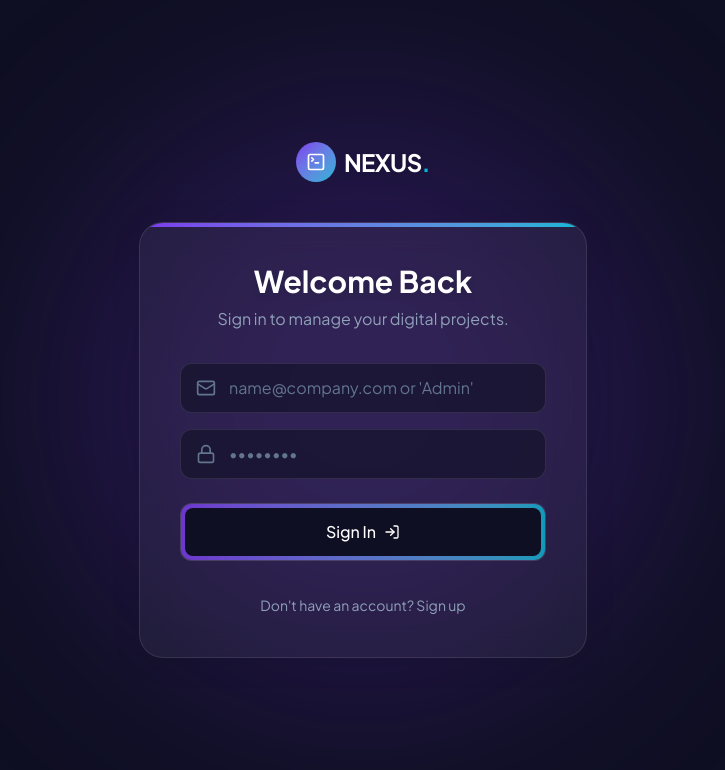
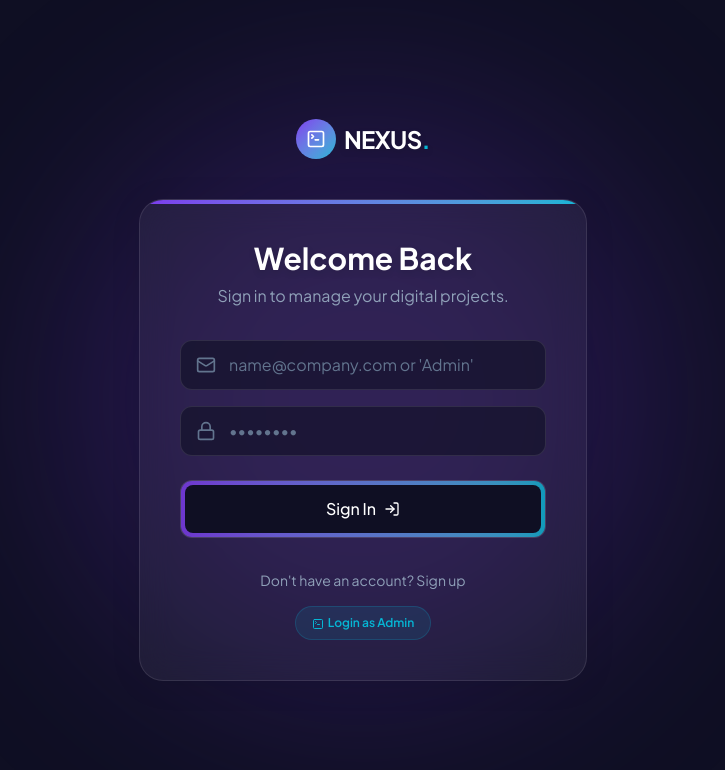
Before and after one commit to adsfusion/nexus-premium-agency, a React (Vite) app: page /auth in a window 1280 px wide. Shown: the top 770 px of the page, without its empty margins (277-1002 px from the left). Built offline with nearby package versions, Linux system fonts and the light colour scheme.

Commit message:
feat: add quick 'Login as Admin' demo button to auth screen

```diff
--- a/src/pages/AdminDashboard.tsx
+++ b/src/pages/AdminDashboard.tsx
@@ -57,8 +57,14 @@ export default function AdminDashboard() {
         if (data) setNotifications(data);
     };
 
-    const updateStatus = async (projectId: string, newStatus: string) => {
+    const updateStatus = async (projectId: string, newStatus: string, userId: string) => {
         await supabase.from('projects').update({ status: newStatus }).eq('id', projectId);
+
+        // Notify the user about the status change
+        await supabase.from('notifications').insert({
+            user_id: userId,
+            message: `Your project status has been updated to: ${newStatus}`
+        });
     };
 
     const markNotifRead = async (id: string) => {
@@ -199,11 +205,11 @@ export default function AdminDashboard() {
                                     <td className="p-6">
                                         <select
                                             value={project.status}
-                                            onChange={(e) => updateStatus(project.id, e.target.value)}
+                                            onChange={(e) => updateStatus(project.id, e.target.value, project.user_id)}
                                             className="bg-[#0F0F23] border border-white/20 rounded-lg px-3 py-2 text-sm text-white focus:outline-none focus:border-[#7C3AED] cursor-pointer"
                                         >
                                             <option value="Pending Review">Pending Review</option>
-                                            <option value="In Progress">In Progress</option>
+                                            <option value="Accepted">Accepted</option>
                                             <option value="Completed">Completed</option>
                                         </select>
                                     </td>
--- a/src/pages/Auth.tsx
+++ b/src/pages/Auth.tsx
@@ -131,12 +131,31 @@ export default function Auth() {
                         </button>
                     </form>
 
-                    <div className="mt-8 text-center">
+                    <div className="mt-8 text-center flex flex-col gap-4">
                         <button
                             onClick={() => setIsLogin(!isLogin)}
                             className="text-sm text-slate-400 hover:text-white transition-colors"
                         >
                             {isLogin ? "Don't have an account? Sign up" : 'Already have an account? Sign in'}
+                        </button>
+
+                        <button
+                            type="button"
+                            onClick={(e) => {
+                                setEmail('admin');
+                                setPassword('admin');
+                                setIsLogin(true);
+                                // A slight timeout to let state update, though handleAuth uses the state.
+                                // It's better to just directly navigate or call the auth with admin credentials
+                                setTimeout(() => {
+                                    const formEvent = { preventDefault: () => { } } as React.FormEvent;
+                                    handleAuth(formEvent);
+                                }, 100);
+                            }}
+                            className="text-xs font-semibold text-[#06B6D4] hover:text-white transition-colors bg-[#06B6D4]/10 py-2 px-4 rounded-full border border-[#06B6D4]/20 mx-auto"
+                        >
+                            <TerminalSquare className="w-3 h-3 inline mr-1" />
+                            Login as Admin
                         </button>
                     </div>
                 </div>
```
